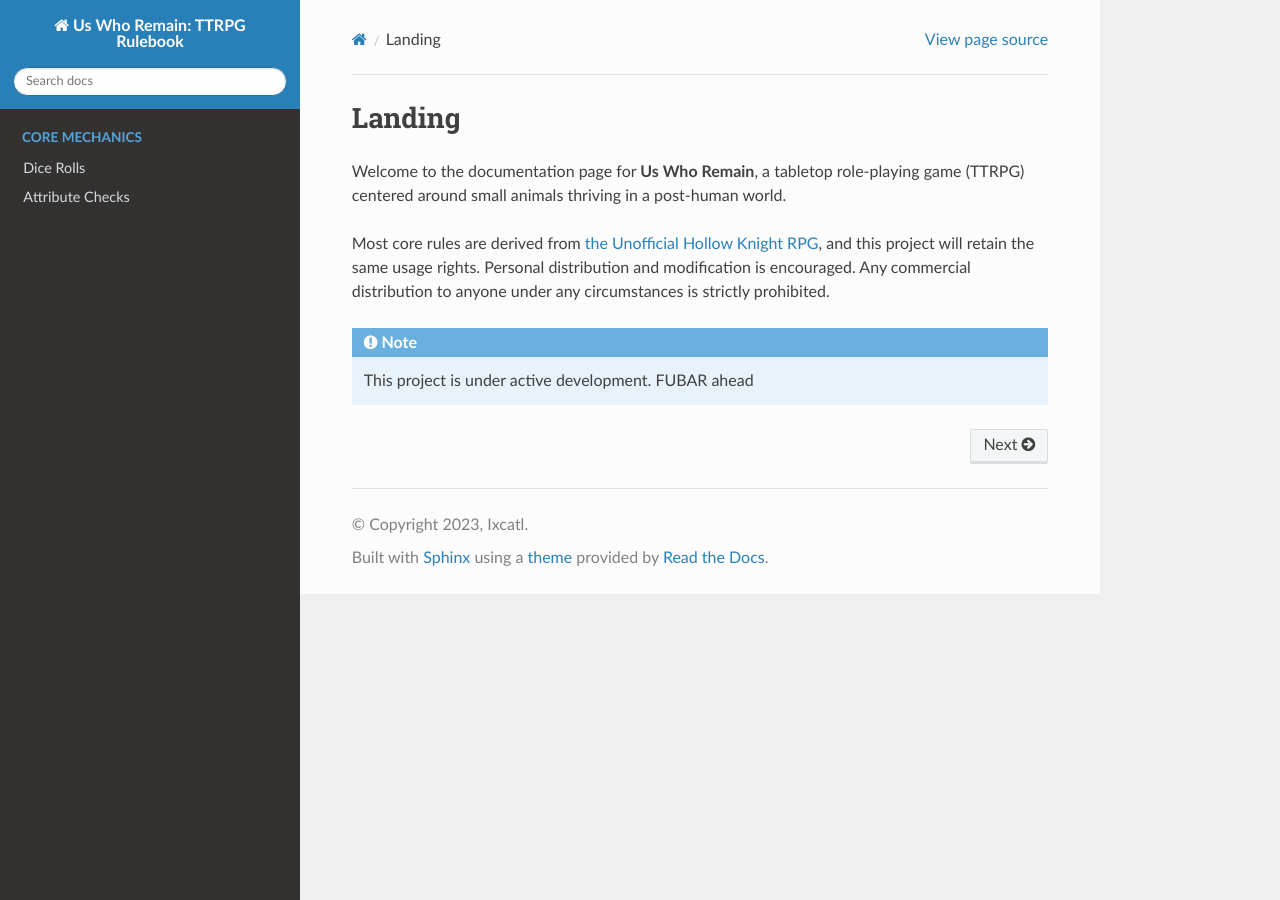
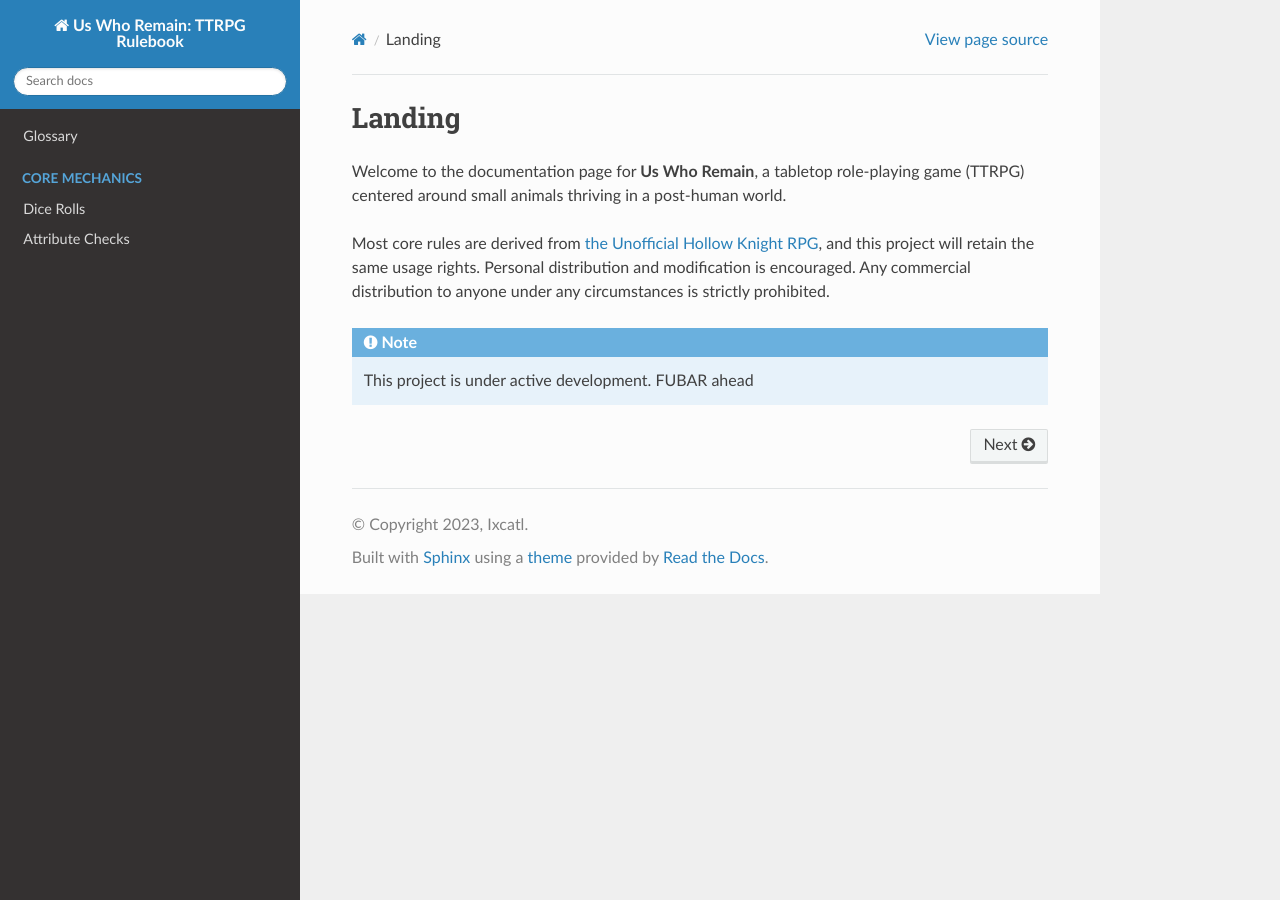
Before and after one commit to Ixcatl/fables_novasophonia, a Sphinx documentation site: the page built from docs/index.rst, in a window 1280 px wide. Built offline with Sphinx 7.4.7 and the Read the Docs theme 2.0.0, drawn with Linux system fonts in a browser that asks for light colours.

Commit message:
Update index.rst

```diff
--- a/docs/index.rst
+++ b/docs/index.rst
@@ -10,6 +10,11 @@ Most core rules are derived from `the Unofficial Hollow Knight RPG <https://driv
    This project is under active development. FUBAR ahead
 
 .. toctree::
+   :hidden:
+
+   glossary
+
+.. toctree::
    :caption: Core Mechanics
    :hidden:
 
```
